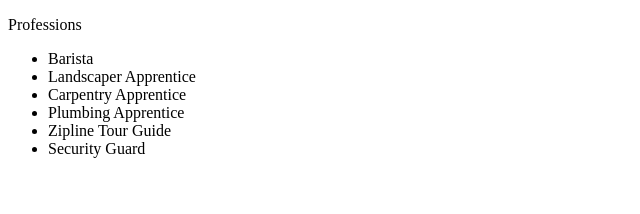
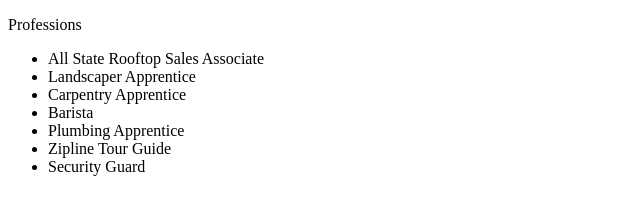
Before and after one commit to kodysproat/ksproatcv, a plain HTML site: page professions.html in a window 1280 px wide. Shown: the whole page, without its empty margins (0-640 px from the left). Drawn offline with Linux system fonts and the light colour scheme.

Commit message:
Update professions.html

```diff
--- a/professions.html
+++ b/professions.html
@@ -11,9 +11,10 @@
 <body>
     <p>Professions</p>
     <ul>
-        <li>Barista</li>
+        <li>All State Rooftop Sales Associate</li>
         <li>Landscaper Apprentice</li>
         <li>Carpentry Apprentice</li>
+        <li>Barista</li>
         <li>Plumbing Apprentice</li>
         <li>Zipline Tour Guide</li>
         <li>Security Guard</li>
```
